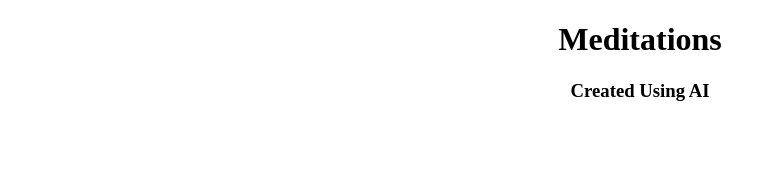
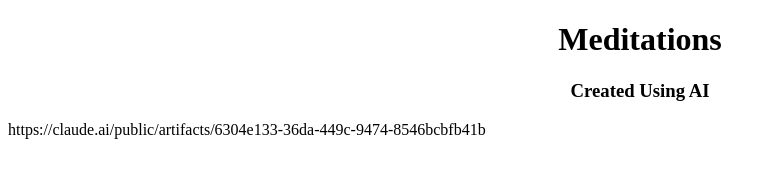
Before and after one commit to srbee/Meditations, a plain HTML site: page index.html in a window 1280 px wide. Shown: the whole page, without its empty margins (0-776 px from the left). Drawn offline with Linux system fonts and the light colour scheme.

Commit message:
Update index.html

```diff
--- a/index.html
+++ b/index.html
@@ -13,7 +13,7 @@ h1 {text-align: center;}
 
 </body>
 
-
+https://claude.ai/public/artifacts/6304e133-36da-449c-9474-8546bcbfb41b
 
 
 
```
